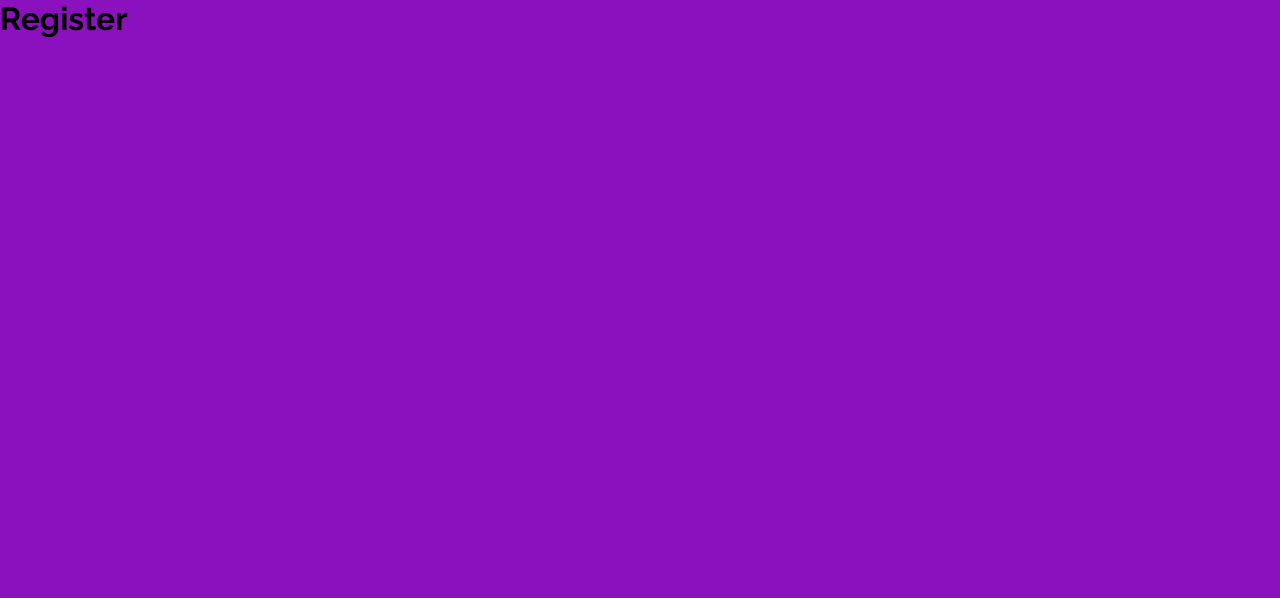
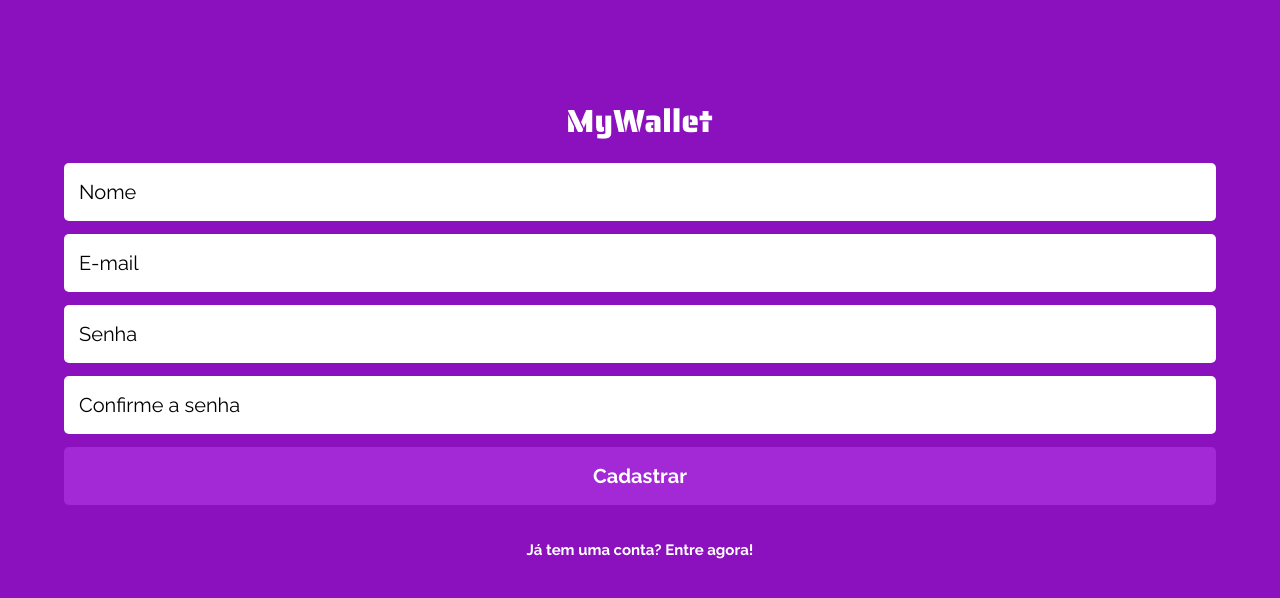
Before and after one commit to luis-garbelotti/my-wallet-front, a React (Create React App) app: page /register in a window 1280 px wide. Shown: the top 598 px of the page. Built offline with nearby package versions, Linux system fonts and the light colour scheme.

Commit message:
Add register route layout

```diff
--- a/src/pages/Login/index.js
+++ b/src/pages/Login/index.js
@@ -28,29 +28,23 @@ export default function Login() {
                 <img src={MyWallet} alt="MyWallet" />
 
                 <Form onSubmit={handleSubmit}>
-
                     <Input
                         type='email'
                         name='email'
-                        placeholder='email'
+                        placeholder='E-mail'
                         value={formData.email}
                         onChange={handleChange}
                     />
-
-
                     <Input
                         type='password'
                         name='password'
-                        placeholder='senha'
+                        placeholder='Senha'
                         value={formData.password}
                         onChange={handleChange}
                     />
-
                     <Button>Entrar</Button>
 
                     <StyledLink to='/register'>Primeira vez? Cadastre-se!</StyledLink>
-
-
                 </Form>
             </Container>
         </>
--- a/src/pages/Register/index.js
+++ b/src/pages/Register/index.js
@@ -1,5 +1,72 @@
+import Container from '../../components/FormComponents/Container';
+import Form from '../../components/FormComponents/Form';
+import Input from '../../components/FormComponents/Input';
+import Button from '../../components/FormComponents/Button';
+import StyledLink from '../../components/FormComponents/StyledLink';
+import MyWallet from '../../assets/images/MyWallet.png';
+import { useState } from 'react';
+import { useNavigate } from 'react-router-dom';
+
 export default function Register() {
+
+    const [formData, setFormData] = useState({ email: '', password: '', name: '' });
+    const [confirmPassword, setConfirmPassword] = useState('');
+    const navigate = useNavigate();
+
+    function handleChange(e) {
+        setFormData({ ...formData, [e.target.name]: e.target.value })
+    }
+
+    function handleSubmit(e) {
+        e.preventDefault();
+
+        if (formData.password !== confirmPassword) {
+            alert('Confirmação de senha inválida!');
+            return;
+        }
+
+        navigate('/')
+    }
+
     return (
-        <h1>Register</h1>
+        <>
+            <Container>
+                <img src={MyWallet} alt="MyWallet" />
+
+                <Form onSubmit={handleSubmit}>
+                    <Input
+                        type='text'
+                        name='name'
+                        placeholder='Nome'
+                        value={formData.email}
+                        onChange={handleChange}
+                    />
+                    <Input
+                        type='email'
+                        name='email'
+                        placeholder='E-mail'
+                        value={formData.email}
+                        onChange={handleChange}
+                    />
+                    <Input
+                        type='password'
+                        name='password'
+                        placeholder='Senha'
+                        value={formData.password}
+                        onChange={handleChange}
+                    />
+                    <Input
+                        type='password'
+                        name='password'
+                        placeholder='Confirme a senha'
+                        value={confirmPassword}
+                        onChange={e => setConfirmPassword(e.target.value)}
+                    />
+                    <Button>Cadastrar</Button>
+
+                    <StyledLink to='/'>Já tem uma conta? Entre agora!</StyledLink>
+                </Form>
+            </Container>
+        </>
     )
 }
```
